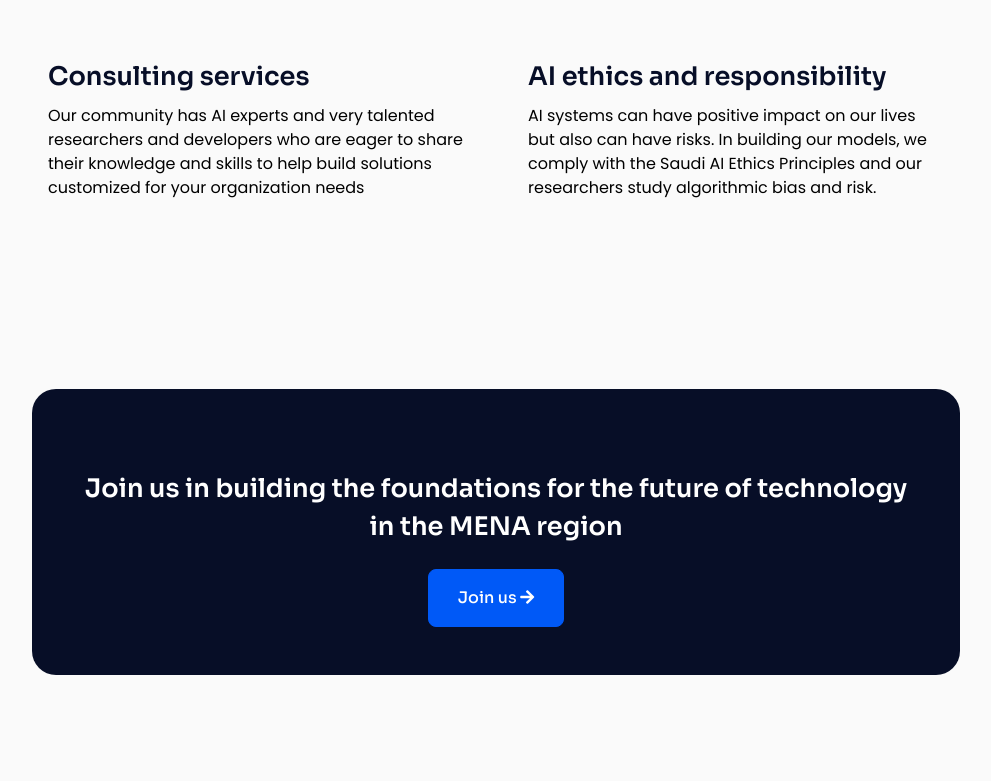
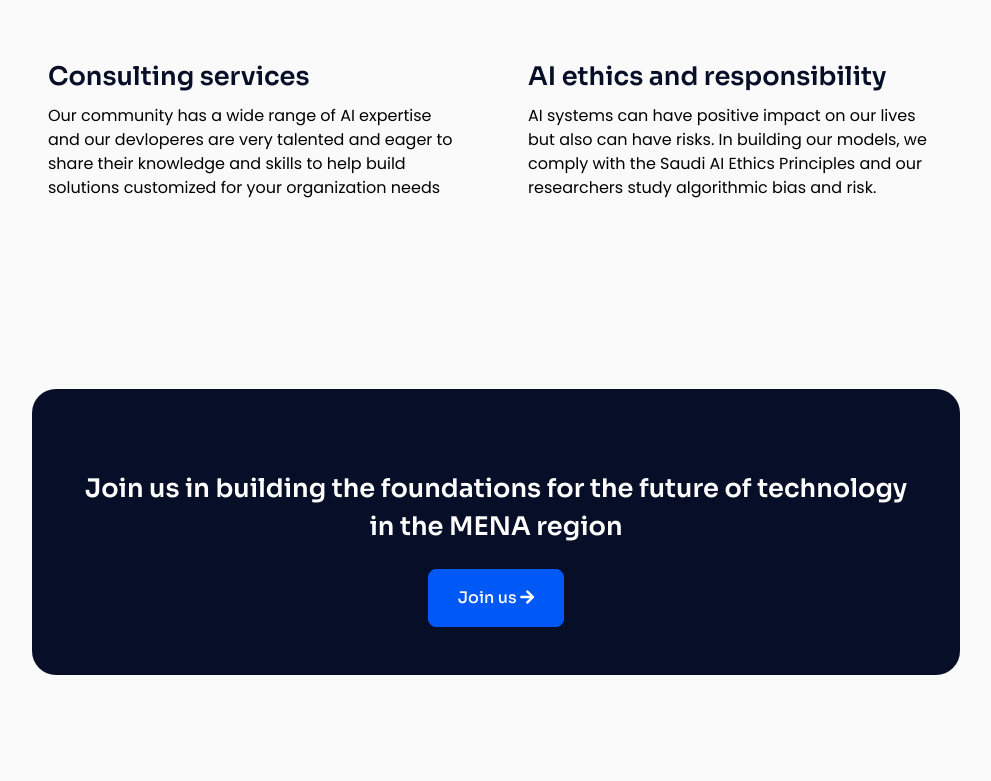
Before and after one commit to asas-lab/site, a plain HTML site: page index.html in a window 1280 px wide. Shown: the part 1821-2602 px from the top of the page, without its empty margins (144-1135 px from the left). Drawn offline with Linux system fonts and the light colour scheme.

Commit message:
Update index.html

```diff
--- a/index.html
+++ b/index.html
@@ -179,9 +179,10 @@
               <div class="p-3">
                 <h2 class="pt-3 lh-base">Consulting services</h2>
                 <p>
-                  Our community has AI experts and very talented researchers and
-                  developers who are eager to share their knowledge and skills
-                  to help build solutions customized for your organization needs
+                  Our community has a wide range of AI expertise and our
+                  devloperes are very talented and eager to share their
+                  knowledge and skills to help build solutions customized for
+                  your organization needs
                 </p>
               </div>
             </div>
```
